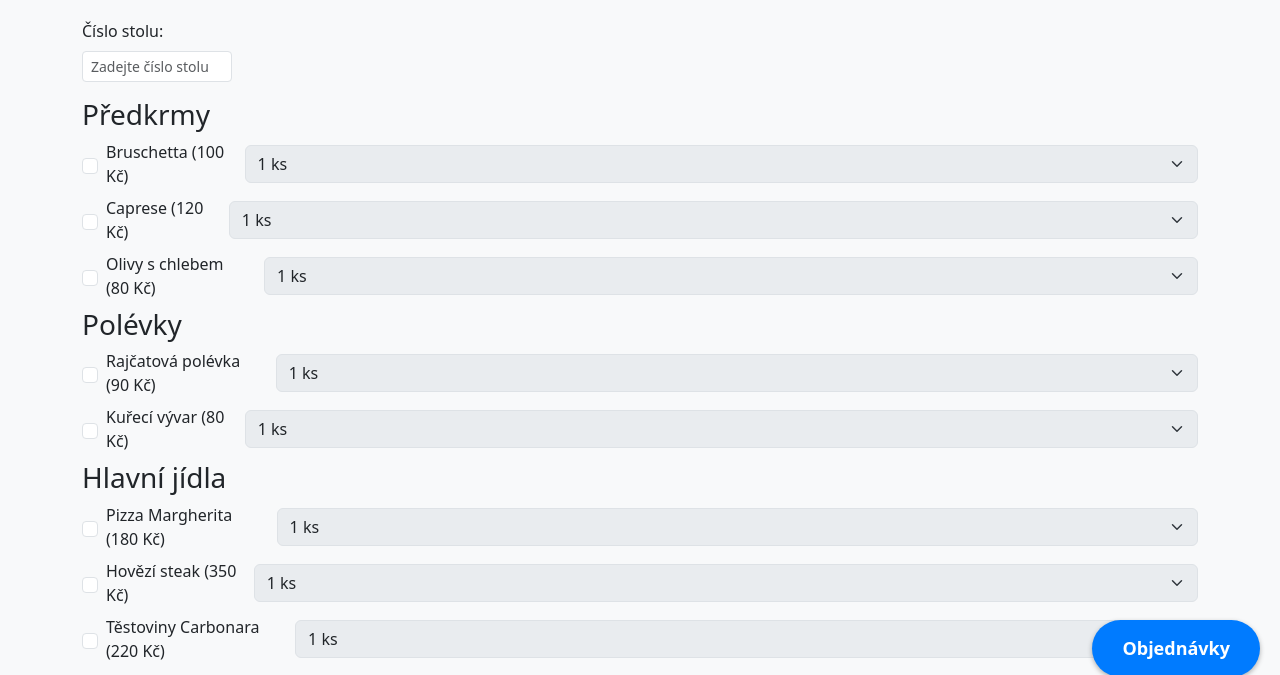
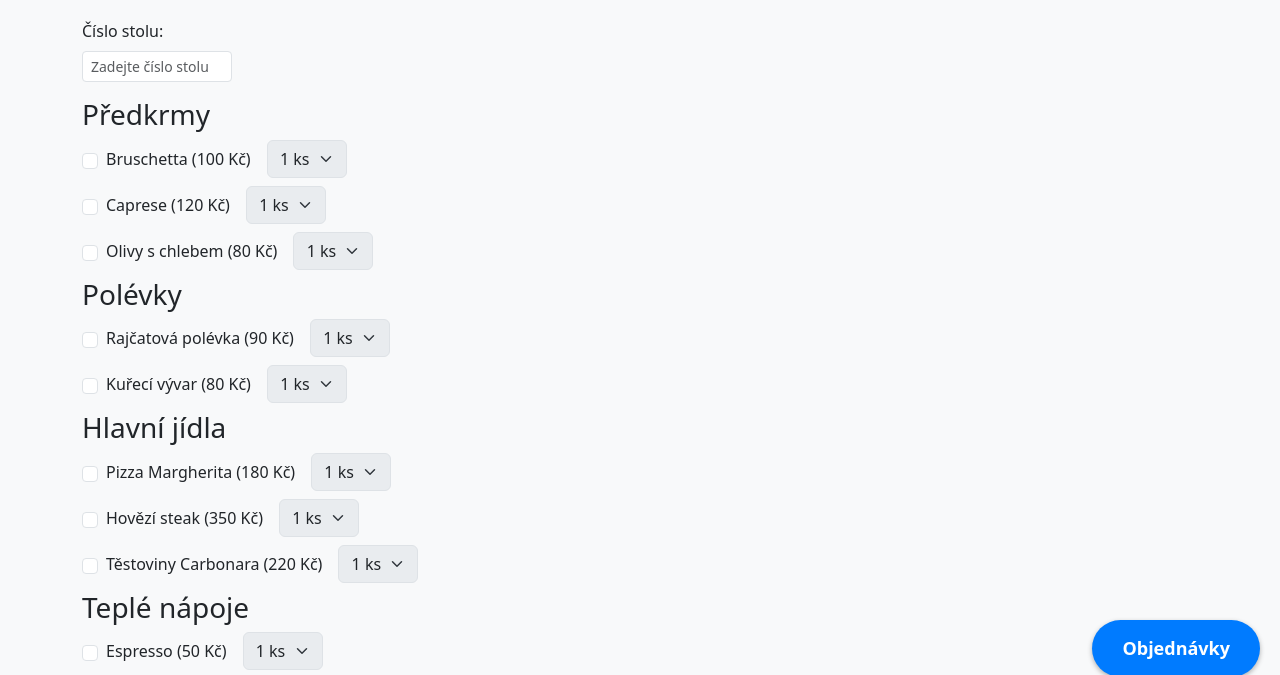
Before and after one commit to jamar88/restaurant-ordering, a website: page index.html in a window 1280 px wide. Shown: the part 103-778 px from the top of the page. Drawn offline with nearby package versions, Linux system fonts and the light colour scheme.

Commit message:
Update index.html

```diff
--- a/index.html
+++ b/index.html
@@ -33,6 +33,11 @@
     }
     .floating-button:hover {
       background-color: #0056b3;
+    }
+    .select-qty {
+  width: auto; /* Automatická šířka odpovídající obsahu */
+  display: inline-block; /* Umožní dynamickou šířku */
+  text-align-last: center; /* Zarovnání textu na střed */
     }
   </style>
 </head>
```
